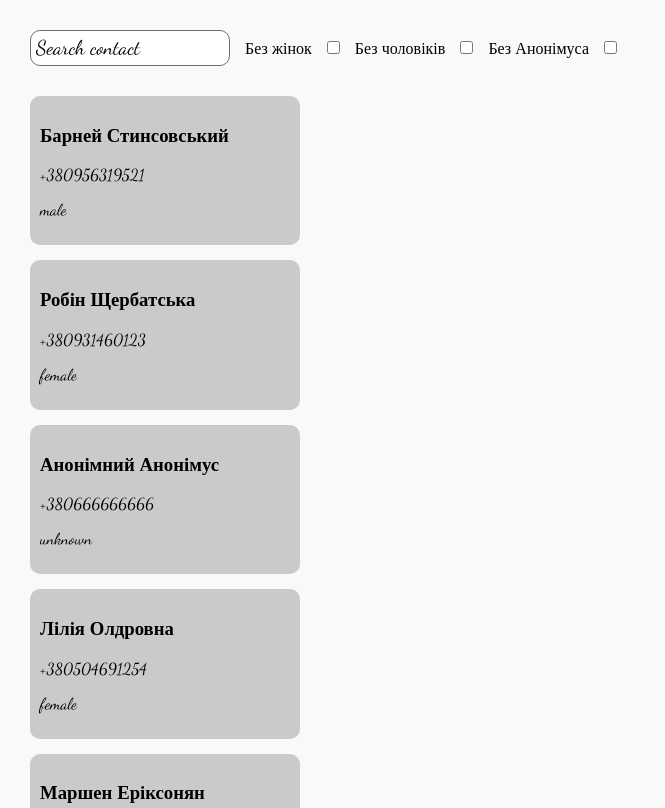
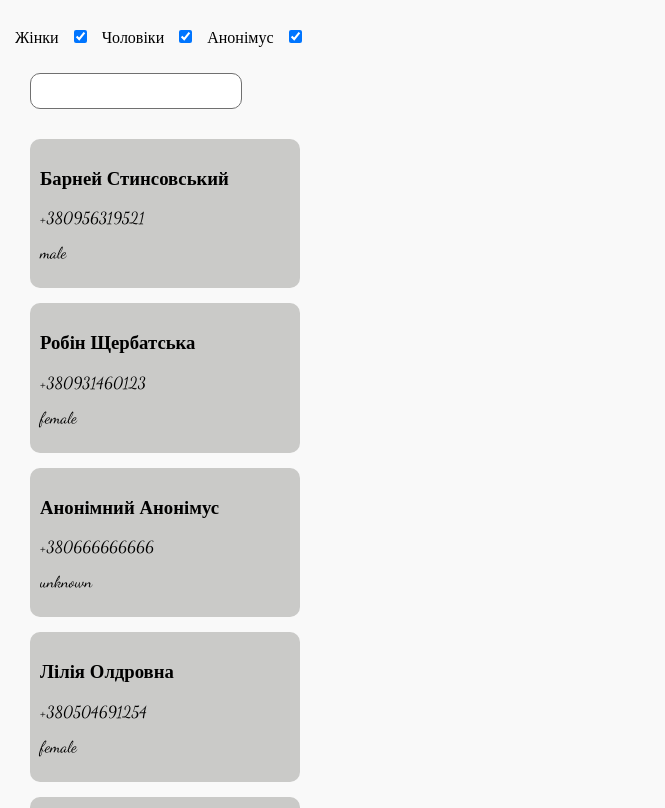
Before and after one commit to acervaser/19-homework, a React (Create React App) app: page / in a window 1280 px wide. Shown: the top 808 px of the page, without its empty margins (0-665 px from the left). Built offline with nearby package versions, Linux system fonts and the light colour scheme.

Commit message:
finaly done

```diff
--- a/src/App.jsx
+++ b/src/App.jsx
@@ -61,7 +61,7 @@ function App() {
       setContacts([...contacts, ...initContacts.filter((contact) => {
         return contact.gender === e.target.name && (contact.lastName.includes(searchValue) ||
         contact.firstName.includes(searchValue) || contact.phone.includes(searchValue))
-      })])
+      }).sort()])
     }
   }
   return (
--- a/src/App_3.jsx
+++ b/src/App_3.jsx
@@ -75,8 +75,9 @@ const App_3 = () => {
       <div>
         <div>
           <label>
-            Female
+            Жінки
             <input
+            className="checkbox-input"
               type={"checkbox"}
               name="female"
               checked={genders.female}
@@ -84,8 +85,9 @@ const App_3 = () => {
             />
           </label>
           <label>
-            Male
+            Чоловіки
             <input
+            className="checkbox-input"
               type={"checkbox"}
               name="male"
               checked={genders.male}
@@ -93,8 +95,9 @@ const App_3 = () => {
             />
           </label>
           <label>
-            Unknown
+            Анонімус
             <input
+            className="checkbox-input"
               type={"checkbox"}
               name="unknown"
               checked={genders.unknown}
@@ -102,7 +105,7 @@ const App_3 = () => {
             />
           </label>
         </div>
-        <input value={search} onChange={handleFieldChange} />
+        <input className="input" value={search} onChange={handleFieldChange} />
         {filteredContacts.map((item) => (
           <Contact
             firstName={item.firstName}
--- a/src/index.js
+++ b/src/index.js
@@ -1,8 +1,8 @@
 import React from 'react';
 import ReactDOM from 'react-dom';
 import './index.css';
-import App from './App';
+import App_3 from './App_3';
 
 ReactDOM.render(
- <App />,document.getElementById('root')
+ <App_3 />,document.getElementById('root')
 );
```
